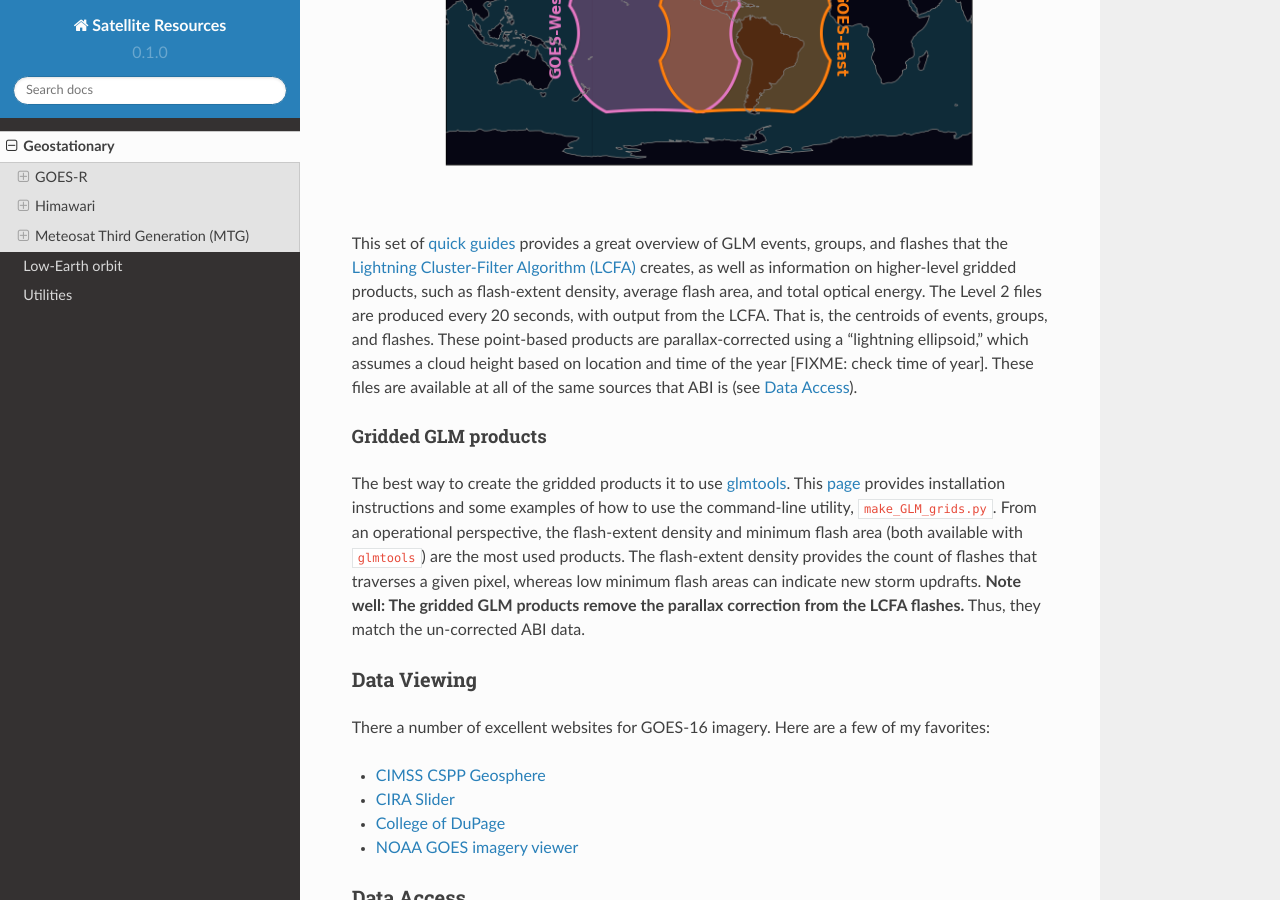
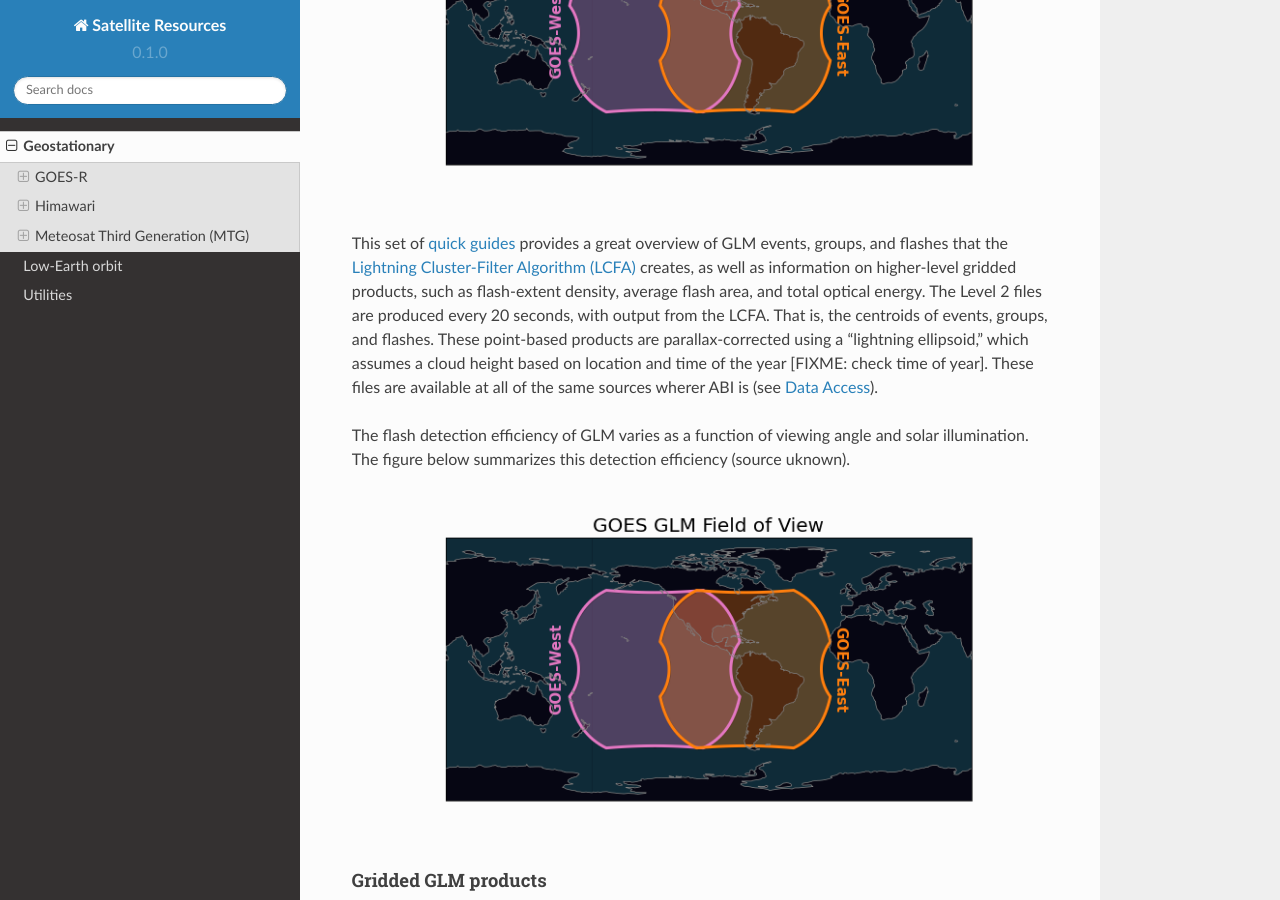
Before and after one commit to jlc248/satellite-resources, a Sphinx documentation site: the page built from docs/source/Geostationary.rst, in a window 1280 px wide and 900 px high, scrolled down 4215 px. Built offline with Sphinx 7.4.7 and the Read the Docs theme 2.0.0, drawn with Linux system fonts in a browser that asks for light colours.

Commit message:
Update Geostationary.rst

```diff
--- a/docs/source/Geostationary.rst
+++ b/docs/source/Geostationary.rst
@@ -129,7 +129,13 @@ The GLM is the first-of-its-kind optical sensor from geostationary orbit. Its ha
   :alt: The GLM's field of view (credit: Brian Blaylock).
 
 This set of `quick guides <https://www.star.nesdis.noaa.gov/goes/documents/GLM_Quick_Guides_May_2019.pdf>`_ provides a great overview of GLM events, groups, and flashes that the `Lightning Cluster-Filter Algorithm (LCFA) <https://www.star.nesdis.noaa.gov/goesr/docs/ATBD/LCFA.pdf>`_ creates, as well as information on higher-level gridded products, such as flash-extent density, average flash area, and total optical energy.
-The Level 2 files are produced every 20 seconds, with output from the LCFA. That is, the centroids of events, groups, and flashes. These point-based products are parallax-corrected using a "lightning ellipsoid," which assumes a cloud height based on location and time of the year [FIXME: check time of year]. These files are available at all of the same sources that ABI is (see :ref:`Data Access`).
+The Level 2 files are produced every 20 seconds, with output from the LCFA. That is, the centroids of events, groups, and flashes. These point-based products are parallax-corrected using a "lightning ellipsoid," which assumes a cloud height based on location and time of the year [FIXME: check time of year]. These files are available at all of the same sources wherer ABI is (see :ref:`Data Access`).
+
+The flash detection efficiency of GLM varies as a function of viewing angle and solar illumination. The figure below summarizes this detection efficiency (source uknown).
+
+.. image:: ../static/images/GLM_field-of-view.png
+  :width: 800
+  :alt: The GLM's detection efficiency.
 
 Gridded GLM products
 ,,,,,,,,,,,,,,,,,,,,
```
